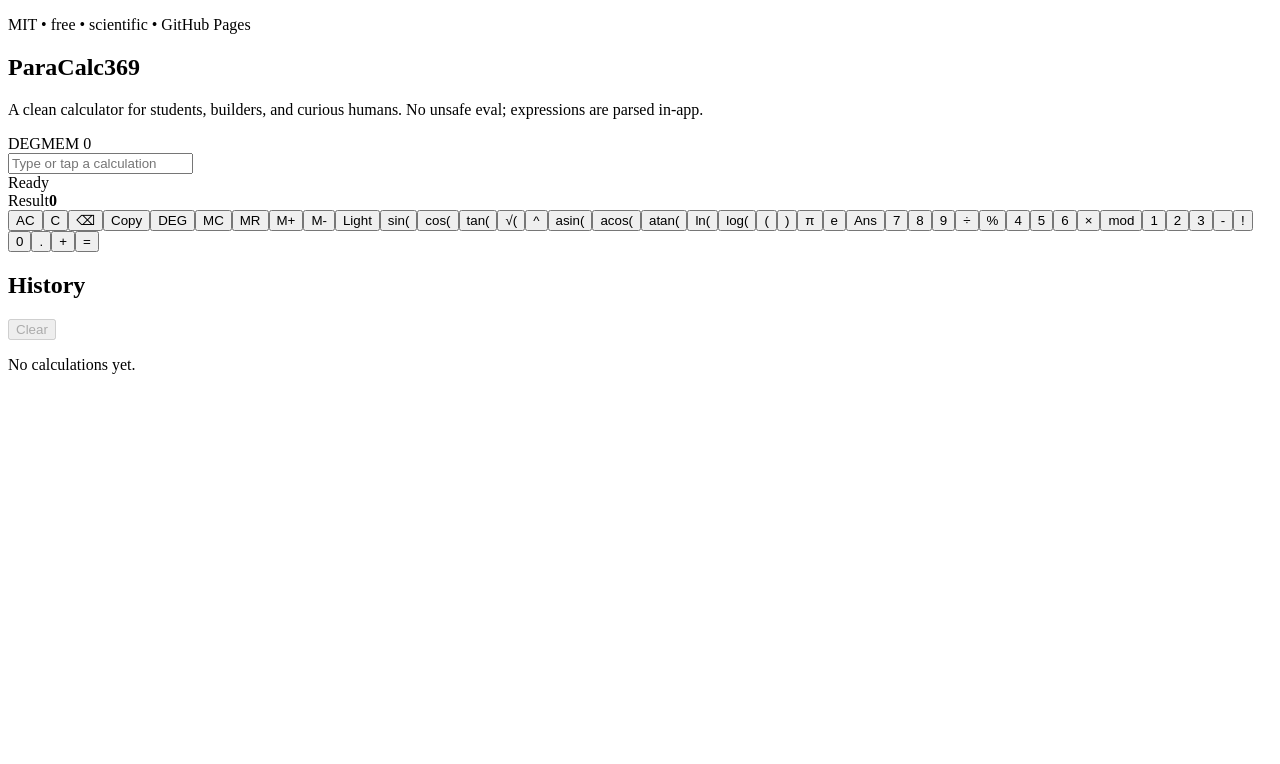
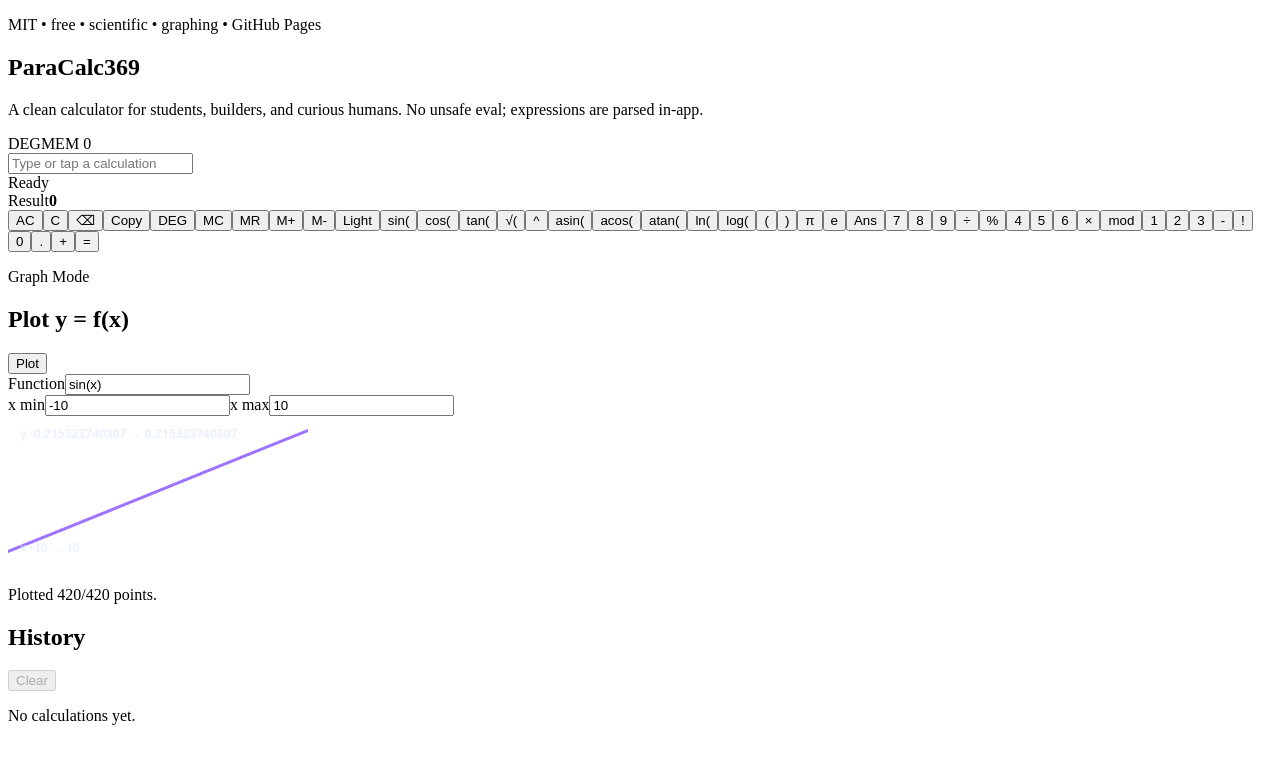
Before and after one commit to MichaelWave369/ParaCalc369, a React (Vite) app: page / in a window 1280 px wide. Shown: the top 764 px of the page. Built offline with nearby package versions, Linux system fonts and the light colour scheme; the HTML template or start-up script is replaced by a standard one.

Commit message:
Add graphing mode panel

```diff
--- a/src/App.jsx
+++ b/src/App.jsx
@@ -1,4 +1,4 @@
-import { useEffect, useMemo, useState } from 'react';
+import { useEffect, useMemo, useRef, useState } from 'react';
 import { calculate, fmt } from './calc.js';
 
 const STORE = 'paracalc369.history.v1';
@@ -50,6 +50,135 @@
   return k;
 }
 
+function niceRange(min, max) {
+  if (!Number.isFinite(min) || !Number.isFinite(max) || min === max) return [-10, 10];
+  const pad = Math.max((max - min) * 0.12, 1e-6);
+  return [min - pad, max + pad];
+}
+
+function drawGraph(canvas, points, yRange, theme) {
+  const ctx = canvas.getContext('2d');
+  const width = canvas.clientWidth || 640;
+  const height = canvas.clientHeight || 320;
+  const dpr = window.devicePixelRatio || 1;
+  canvas.width = Math.floor(width * dpr);
+  canvas.height = Math.floor(height * dpr);
+  ctx.setTransform(dpr, 0, 0, dpr, 0, 0);
+  ctx.clearRect(0, 0, width, height);
+
+  const isLight = theme === 'light';
+  const grid = isLight ? 'rgba(31,41,75,.12)' : 'rgba(255,255,255,.10)';
+  const axis = isLight ? 'rgba(31,41,75,.32)' : 'rgba(255,255,255,.24)';
+  const line = isLight ? '#526dff' : '#9d74ff';
+  const text = isLight ? 'rgba(17,24,39,.62)' : 'rgba(226,235,255,.68)';
+
+  ctx.fillStyle = isLight ? 'rgba(255,255,255,.62)' : 'rgba(255,255,255,.035)';
+  ctx.fillRect(0, 0, width, height);
+
+  const xMin = points[0]?.x ?? -10;
+  const xMax = points.at(-1)?.x ?? 10;
+  const [yMin, yMax] = yRange;
+  const xToPx = (x) => ((x - xMin) / (xMax - xMin)) * width;
+  const yToPx = (y) => height - ((y - yMin) / (yMax - yMin)) * height;
+
+  ctx.lineWidth = 1;
+  ctx.strokeStyle = grid;
+  for (let i = 1; i < 10; i += 1) {
+    const x = (width * i) / 10;
+    const y = (height * i) / 10;
+    ctx.beginPath(); ctx.moveTo(x, 0); ctx.lineTo(x, height); ctx.stroke();
+    ctx.beginPath(); ctx.moveTo(0, y); ctx.lineTo(width, y); ctx.stroke();
+  }
+
+  ctx.strokeStyle = axis;
+  if (xMin <= 0 && xMax >= 0) { const x0 = xToPx(0); ctx.beginPath(); ctx.moveTo(x0, 0); ctx.lineTo(x0, height); ctx.stroke(); }
+  if (yMin <= 0 && yMax >= 0) { const y0 = yToPx(0); ctx.beginPath(); ctx.moveTo(0, y0); ctx.lineTo(width, y0); ctx.stroke(); }
+
+  ctx.strokeStyle = line;
+  ctx.lineWidth = 3;
+  ctx.lineJoin = 'round';
+  ctx.lineCap = 'round';
+  let open = false;
+  for (const p of points) {
+    if (!Number.isFinite(p.y) || p.y < yMin || p.y > yMax) { open = false; continue; }
+    const x = xToPx(p.x);
+    const y = yToPx(p.y);
+    if (!open) { ctx.beginPath(); ctx.moveTo(x, y); open = true; }
+    else ctx.lineTo(x, y);
+  }
+  if (open) ctx.stroke();
+
+  ctx.fillStyle = text;
+  ctx.font = '700 12px system-ui, sans-serif';
+  ctx.fillText(`x ${fmt(xMin)} → ${fmt(xMax)}`, 12, height - 14);
+  ctx.fillText(`y ${fmt(yMin)} → ${fmt(yMax)}`, 12, 22);
+}
+
+function GraphPanel({ angleMode, ans, theme }) {
+  const canvasRef = useRef(null);
+  const [fn, setFn] = useState('sin(x)');
+  const [xMin, setXMin] = useState('-10');
+  const [xMax, setXMax] = useState('10');
+  const [graphStatus, setGraphStatus] = useState('Ready to plot.');
+  const [points, setPoints] = useState([]);
+  const [yRange, setYRange] = useState([-1, 1]);
+
+  function plot() {
+    try {
+      const min = Number(xMin);
+      const max = Number(xMax);
+      if (!Number.isFinite(min) || !Number.isFinite(max) || min >= max) throw Error('Use a valid x range.');
+      const samples = 420;
+      const next = [];
+      for (let i = 0; i < samples; i += 1) {
+        const x = min + ((max - min) * i) / (samples - 1);
+        let y = NaN;
+        try { y = calculate(fn, { angleMode, ans, variables: { x } }); } catch { y = NaN; }
+        next.push({ x, y });
+      }
+      const finiteYs = next.map((p) => p.y).filter(Number.isFinite);
+      if (!finiteYs.length) throw Error('No plottable points in this range.');
+      const yr = niceRange(Math.min(...finiteYs), Math.max(...finiteYs));
+      setPoints(next);
+      setYRange(yr);
+      setGraphStatus(`Plotted ${finiteYs.length}/${samples} points.`);
+    } catch (e) {
+      setGraphStatus(e.message);
+      setPoints([]);
+    }
+  }
+
+  useEffect(() => { plot(); }, []);
+  useEffect(() => { if (canvasRef.current && points.length) drawGraph(canvasRef.current, points, yRange, theme); }, [points, yRange, theme]);
+  useEffect(() => {
+    const resize = () => { if (canvasRef.current && points.length) drawGraph(canvasRef.current, points, yRange, theme); };
+    window.addEventListener('resize', resize);
+    return () => window.removeEventListener('resize', resize);
+  }, [points, yRange, theme]);
+
+  return (
+    <section className="card graph" aria-label="Graphing calculator">
+      <header>
+        <div>
+          <p className="eyebrow">Graph Mode</p>
+          <h2>Plot y = f(x)</h2>
+        </div>
+        <button onClick={plot}>Plot</button>
+      </header>
+      <label>
+        <span>Function</span>
+        <input value={fn} onChange={(e) => setFn(e.target.value)} placeholder="sin(x), x^2, log(x)" />
+      </label>
+      <div className="range-row">
+        <label><span>x min</span><input value={xMin} onChange={(e) => setXMin(e.target.value)} /></label>
+        <label><span>x max</span><input value={xMax} onChange={(e) => setXMax(e.target.value)} /></label>
+      </div>
+      <canvas ref={canvasRef} role="img" aria-label={`Graph of ${fn}`} />
+      <p className="graph-status">{graphStatus}</p>
+    </section>
+  );
+}
+
 export default function App() {
   const [expr, setExpr] = useState('');
   const [result, setResult] = useState('0');
@@ -73,8 +202,9 @@
   }, [theme]);
 
   useEffect(() => {
-    const map = { '*': '×', '/': '÷', x: '×', X: '×', p: 'π', P: 'π', Enter: '=', Escape: 'AC', Backspace: '⌫' };
+    const map = { '*': '×', '/': '÷', p: 'π', P: 'π', Enter: '=', Escape: 'AC', Backspace: '⌫' };
     const onKey = (e) => {
+      if (e.target?.tagName === 'INPUT') return;
       const k = /^[0-9.]$/.test(e.key) || ['+', '-', '^', '%', '(', ')'].includes(e.key) ? e.key : map[e.key];
       if (k) { e.preventDefault(); press(k); }
     };
@@ -146,7 +276,7 @@
   return (
     <main className="shell">
       <section className="hero">
-        <p className="eyebrow">MIT • free • scientific • GitHub Pages</p>
+        <p className="eyebrow">MIT • free • scientific • graphing • GitHub Pages</p>
         <h1>ParaCalc369</h1>
         <p>A clean calculator for students, builders, and curious humans. No unsafe eval; expressions are parsed in-app.</p>
       </section>
@@ -171,13 +301,16 @@
         </div>
       </section>
 
-      <aside className="card history">
+      <aside className="side-stack">
+        <GraphPanel angleMode={mode} ans={ans} theme={theme} />
+        <section className="card history">
           <header><h2>History</h2><button onClick={() => setHistory([])} disabled={!history.length}>Clear</button></header>
           {history.length ? history.map((h, i) => (
             <button key={`${h.expr}-${i}`} onClick={() => loadHistory(h)}>
               <span>{h.expr}</span><strong>{h.value}</strong>
             </button>
           )) : <p>No calculations yet.</p>}
+        </section>
       </aside>
     </main>
   );
```
Lines whose indentation alone changed are shown as unchanged.
